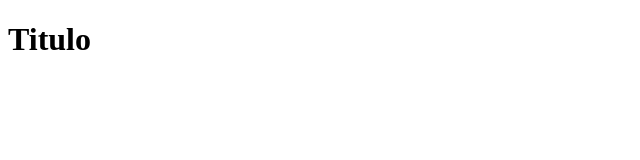
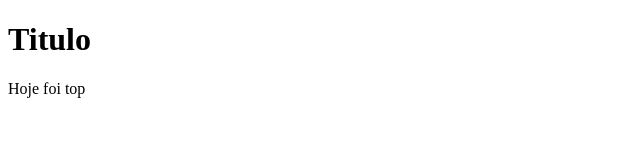
Before and after one commit to Ana-Francisca/Repositorio, a plain HTML site: page index.html in a window 1280 px wide. Shown: the full height of the page, 0-640 px from the left. Drawn offline with Linux system fonts and the light colour scheme.

Commit message:
Paragrafo adicionado em casa

```diff
--- a/index.html
+++ b/index.html
@@ -8,5 +8,6 @@
 </head>
 <body>
     <h1>Titulo</h1>
+    <p>Hoje foi top</p>
 </body>
 </html>
```
